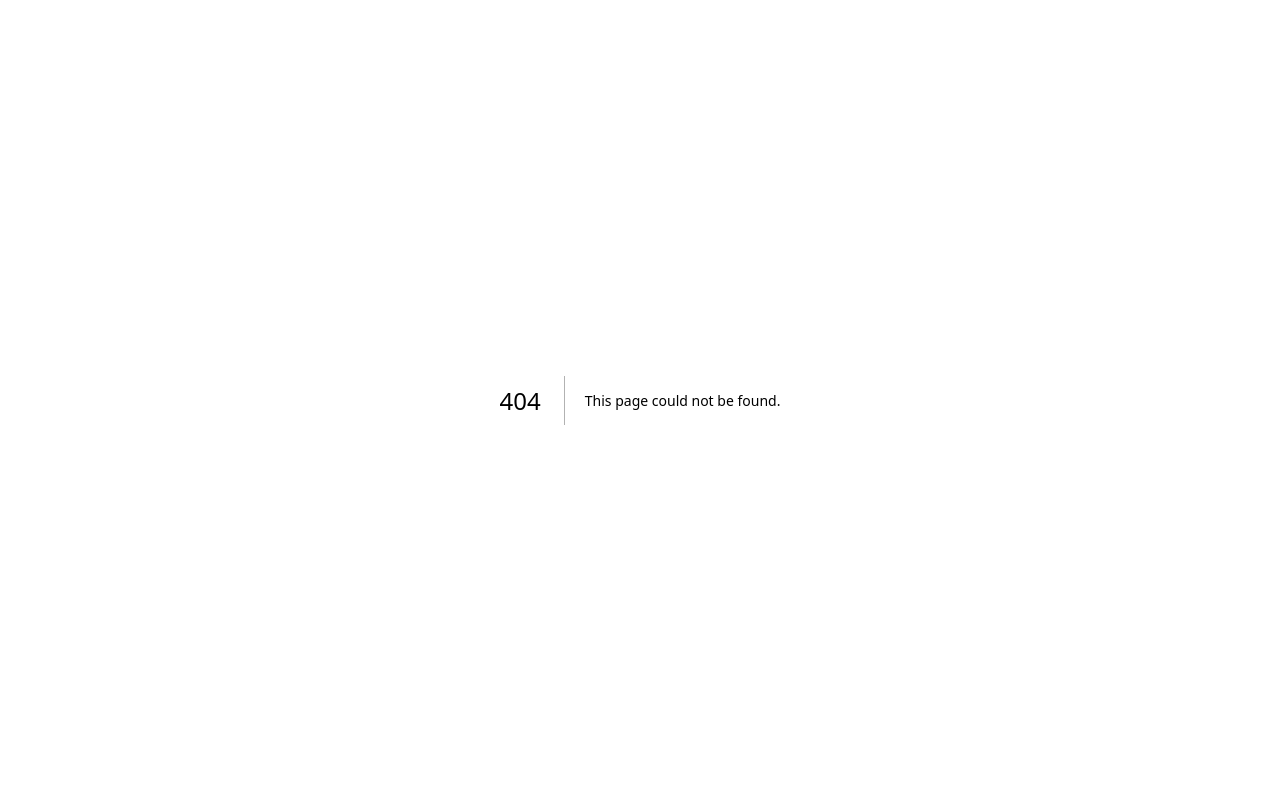
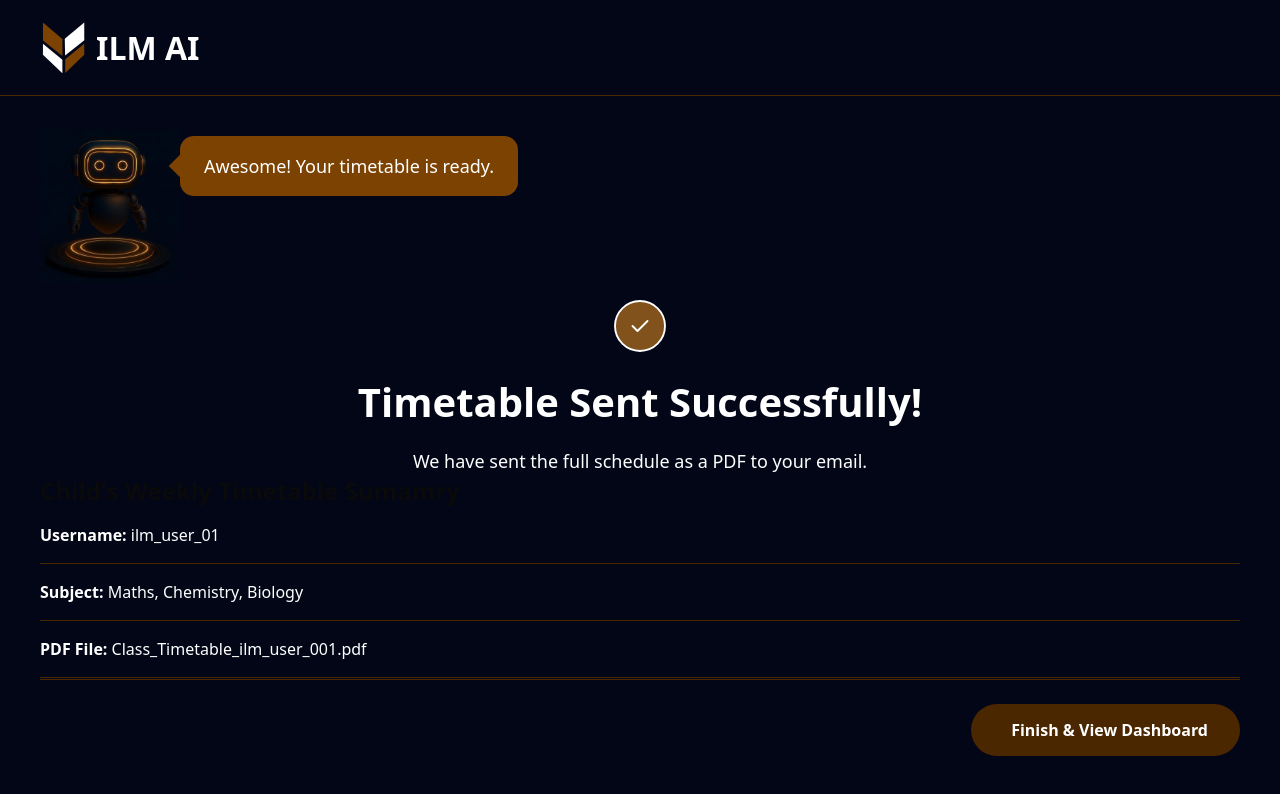
Before and after one commit to ILM-AI-LTD/ilm-ai-frontend, a Next.js app: page /parents/setup/successful in a window 1280 px wide. Before the commit this address had no page. Shown: the top 794 px of the page. Built offline with nearby package versions, Linux system fonts and the light colour scheme.

Commit message:
Add successful setup page for parents

```diff
--- /dev/null
+++ b/app/(main)/parents/setup/successful/page.tsx
@@ -0,0 +1,54 @@
+import CustomButton from "@/components/global/CustomButton"
+import AssistantCallout from "@/feature/parents/components/common/AssistantCallout"
+import FooterParents from "@/feature/parents/components/common/FooterParents"
+import ILMIAssistant from "@/feature/parents/components/common/ILMIAssistant"
+import { CircleCheck, FileText } from "lucide-react"
+
+const page = () => {
+    return (
+        <div className="h-full max-w-[1770px] w-full flex flex-col py-5">
+            <div className="flex-1 flex flex-col overflow-auto">
+                <div className="inline-flex  items-center">
+                    <ILMIAssistant height={180} width={140} className="h-[180px] w-[140px]" />
+
+                    <div className="mb-20">
+                        <AssistantCallout
+                            message="Awesome! Your timetable is ready."
+                            orientation="left"
+                        />
+                    </div>
+                </div>
+
+                <div className="flex flex-col items-center">
+                    <div className=" text-center text-white flex flex-col items-center gap-4">
+                        <CircleCheck size={60} color="white" strokeWidth={.75} fill="#82521C" />
+                        <h1 className="font-bold text-[min(10vw,40px)]">Timetable Sent Successfully!</h1>
+                        <p className="font-normal text-[min(10vw,18px)]">We have sent the full schedule as a PDF to your email.</p>
+                    </div>
+
+                    <div className="w-full mb-4">
+                        <h1 className="font-semibold text-2xl">Child's Weekly Timetable Sumamry</h1>
+                        <p className="text-base text-white py-4 border-b-1 border-b-brand-color-parent" > <span className="font-bold">Username:</span>{"  "}ilm_user_01</p>
+                        <p className="text-base text-white py-4 border-b-1 border-b-brand-color-parent" > <span className="font-bold">Subject: </span>{"  "}Maths, Chemistry, Biology</p>
+                        <p className="text-base text-white py-4 border-b-1 border-b-brand-color-parent" > <span className="font-bold">PDF File: </span>{"  "}Class_Timetable_ilm_user_001.pdf</p>
+
+                        <CustomButton
+                            label="Download Timetable PDF"
+                            icon={<FileText size={16} />}
+                            className="bg-brand-color-parent text-white rounded-3xl mt-4 py-6 hover:bg-brand-color-parent/80 hover:text-white transition-all duration-200 ease-in-out border-none"
+
+                        />
+                    </div>
+                </div>
+
+            </div>
+
+            <FooterParents
+
+                rightButton={{ label: "Finish & View Dashboard",}}
+            />
+        </div>
+    )
+}
+
+export default page
```
